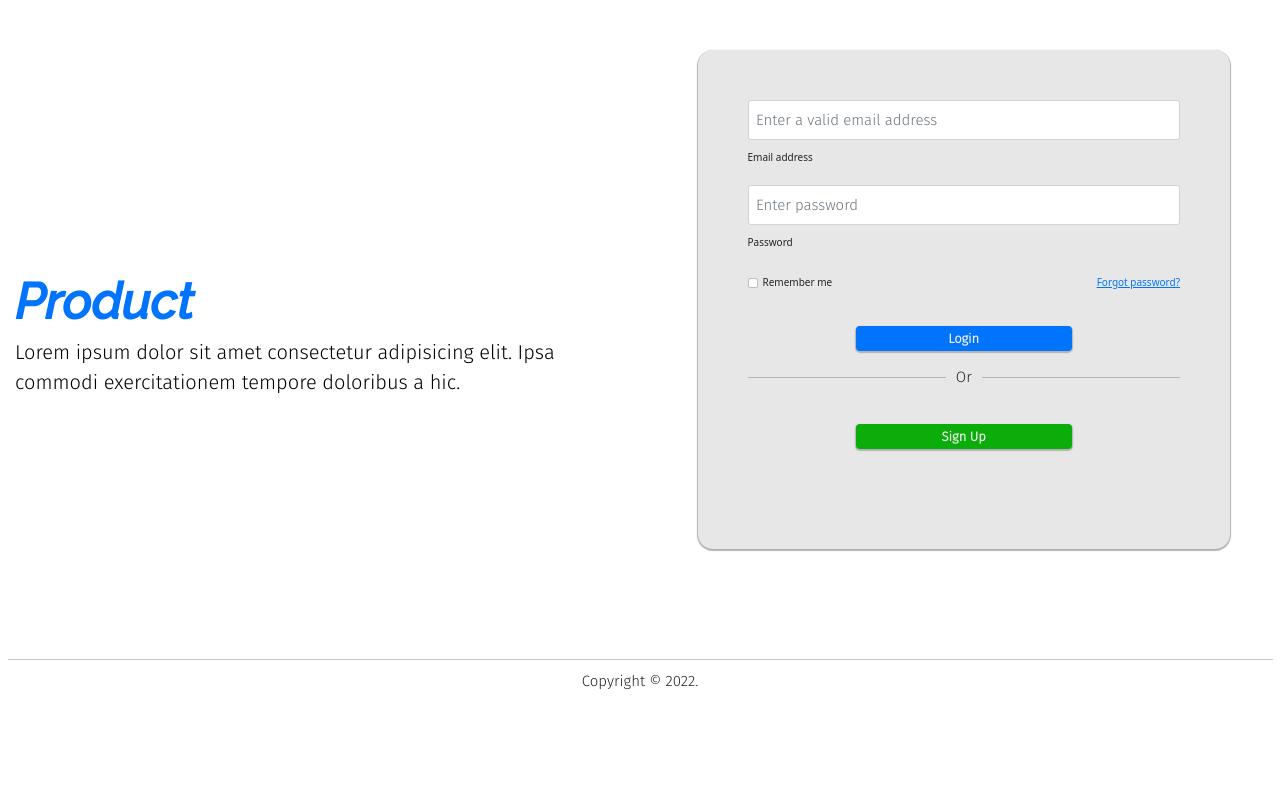
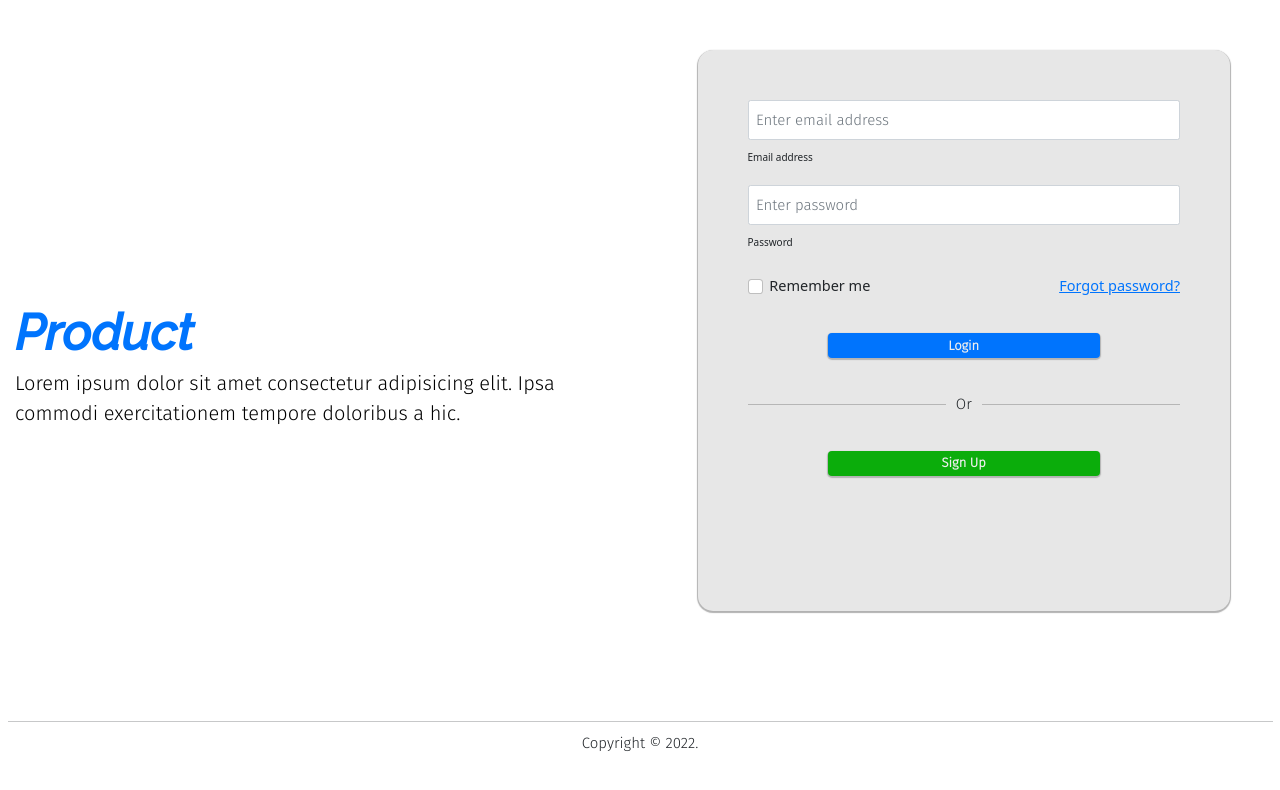
Before and after one commit to danny-1001/Login_page, a React (Create React App) app: page / in a window 1280 px wide. Shown: the top 790 px of the page. Built offline with nearby package versions, Linux system fonts and the light colour scheme.

Commit message:
fixed sizing on checkbox, fixed padding and margins on buttons area

```diff
--- a/src/Components/Main.jsx
+++ b/src/Components/Main.jsx
@@ -22,7 +22,7 @@ function Main() {
                     type="email"
                     id="email"
                     className="form-control  text-align-center align-items-center"
-                    placeholder="Enter a valid email address"
+                    placeholder="Enter email address"
                     required
                   />
                   <label className="form-label pt-3" for="email">
@@ -60,7 +60,7 @@ function Main() {
                   </a>
                 </div>
 
-                <div className="text-center text-lg-center mt-5 pt-2">
+                <div className="text-center text-lg-center m-5 p-2">
                   <button type="button" className="buttons login_button">
                     Login
                   </button>
@@ -69,7 +69,7 @@ function Main() {
                 <div className="divider d-flex align-items-center my-4">
                   <p className="text-center mx-3 mb-0">Or</p>
                 </div>
-                <div className="text-center text-lg-center mt-5 pt-2">
+                <div className="text-center text-lg-center m-5 p-2">
                   <button type="button" className="buttons sign_up_button">
                     Sign Up
                   </button>
--- a/src/Styles/Styles.css
+++ b/src/Styles/Styles.css
@@ -43,7 +43,12 @@
 }
 
 .main_from .secondary_btns {
-  font-size: 1rem;
+  font-size: 1.45rem;
+}
+
+.main_from .secondary_btns #checkbox {
+  width: 1.5rem;
+  height: 1.5rem;
 }
 
 @media (max-width: 374px) {
@@ -70,7 +75,7 @@
 .main_from .buttons {
   border-radius: 0.4rem;
   color: #eee;
-  width: 50%;
+  width: 75%;
   height: 2.5rem;
   border: none;
   -webkit-box-shadow: 0rem 0.1rem 0.1rem 0.1rem rgba(138, 138, 138, 0.555);
--- a/src/Styles/_main.scss
+++ b/src/Styles/_main.scss
@@ -32,7 +32,11 @@
     font-family: $p;
   }
   .secondary_btns {
-    font-size: 1rem;
+    font-size: 1.45rem;
+    #checkbox {
+      width: 1.5rem;
+      height: 1.5rem;
+    }
     .checkbox {
       @media (max-width: 374px) {
         display: none;
@@ -56,7 +60,7 @@
   .buttons {
     border-radius: 0.4rem;
     color: #eee;
-    width: 50%;
+    width: 75%;
     height: 2.5rem;
     border: none;
     box-shadow: 0rem 0.1rem 0.1rem 0.1rem rgba(138, 138, 138, 0.555);
```
Also changed, not shown: 1 other file (tests, documents, lock files or other folders).
